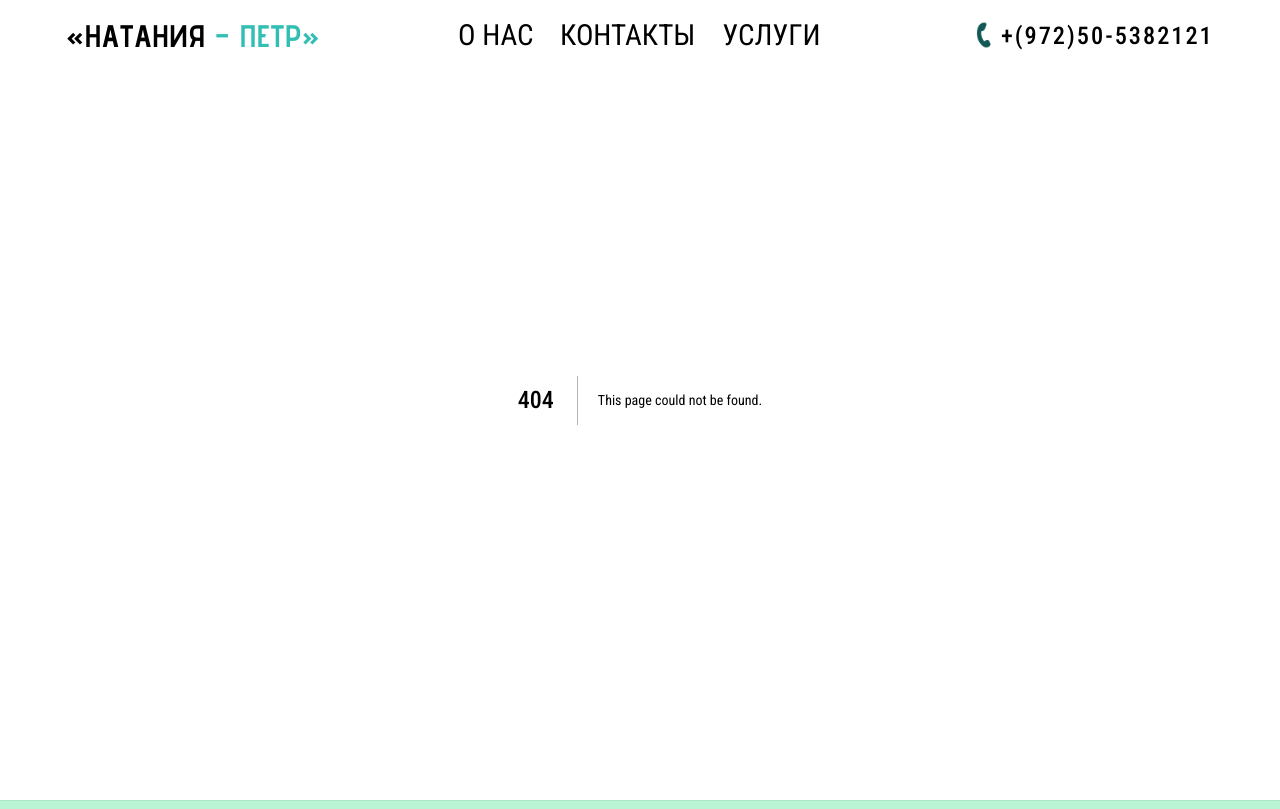
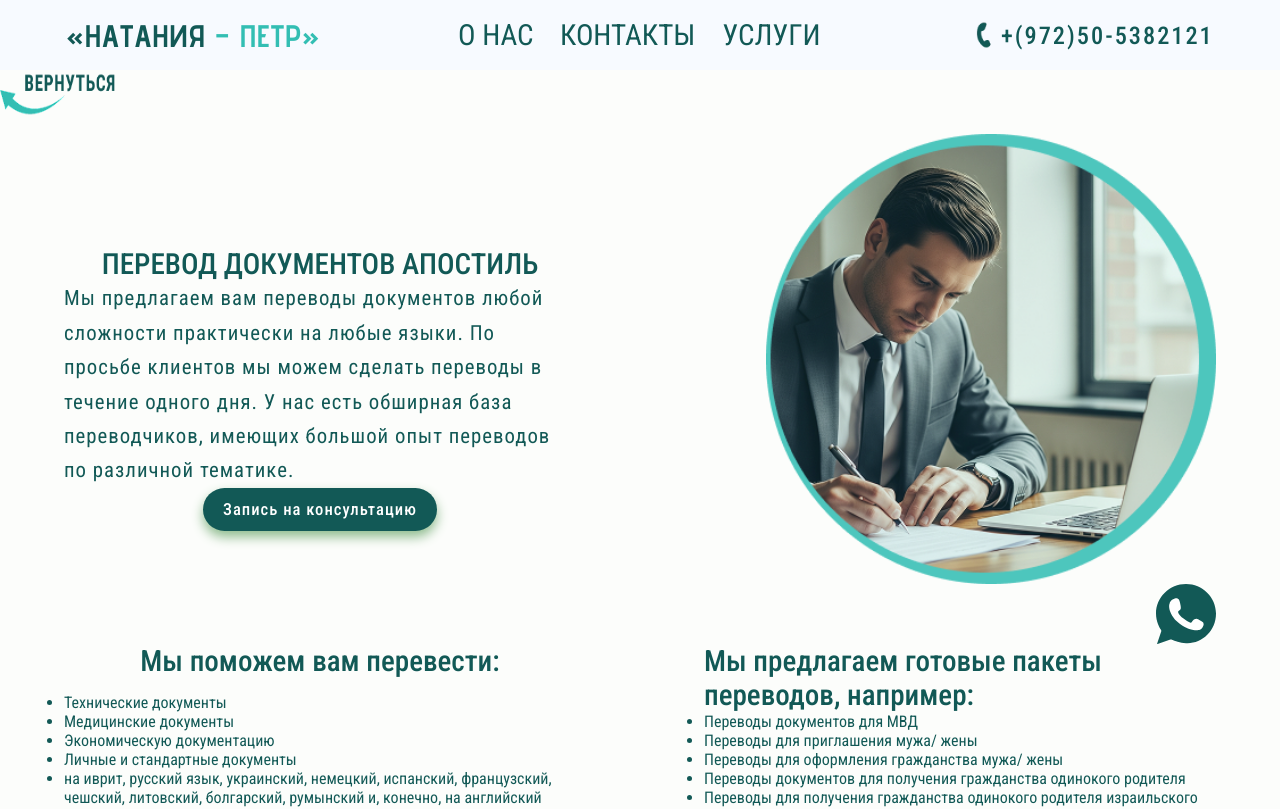
Before and after one commit to Vekshinskii/netaniapetr, a Next.js app: page /translate_docs_apostille in a window 1280 px wide. Before the commit this address had no page. Shown: the top 809 px of the page. Built offline with nearby package versions, Linux system fonts and the light colour scheme.

Commit message:
adding common components and apostille page with some css

```diff
--- /dev/null
+++ b/src/app/(routes)/translate_docs_apostille/page.module.css
@@ -0,0 +1,3 @@
+.tda_wrapper {
+    margin-top: 70px;
+}
--- /dev/null
+++ b/src/app/(routes)/translate_docs_apostille/page.tsx
@@ -0,0 +1,43 @@
+import BackButton from "@/app/components/commons/BackButton";
+import styles from "./page.module.css";
+import TopPageContent from "@/app/components/commons/TopPageContent";
+import DoubleColumn from "@/app/components/commons/DoubleColumn";
+
+const TranslateDocsApostille = () => {
+    const article = `   Мы предлагаем вам переводы документов любой сложности практически на любые языки.
+                        По просьбе клиентов мы можем сделать переводы в течение одного дня.
+                        У нас есть обширная база переводчиков, имеющих большой опыт переводов по различной тематике.`;
+    const article_one = [
+        "Технические документы",
+        "Медицинские документы",
+        "Экономическую документацию",
+        "Личные и стандартные документы",
+        "на иврит, русский язык, украинский, немецкий, испанский, французский, чешский, литовский, болгарский, румынский и, конечно, на английский язык.",
+        "Также переводим документы с иврита на различные языки.",
+        "У нас вы можете заказать срочные переводы."
+    ];
+    const article_two = [
+        "Переводы документов для МВД",
+        "Переводы для приглашения мужа/ жены",
+        "Переводы для оформления гражданства мужа/ жены",
+        "Переводы документов для получения гражданства одинокого родителя",
+        "Переводы для получения гражданства одинокого родителя израильского солдата",
+        "Переводы для оформления репатриации туристам, находящимся в Израиле",
+        "И многое другое"];
+    return (
+        <div className={styles.tda_wrapper}>
+            <BackButton />
+            <TopPageContent
+                title="ПЕРЕВОД ДОКУМЕНТОВ АПОСТИЛЬ"
+                article={article}
+                img_src="/images/translate_docs_apostille.png" />
+            <DoubleColumn
+                header_one="Мы поможем вам перевести:"
+                article_one={article_one}
+                header_two="Мы предлагаем готовые пакеты переводов, например:"
+                article_two={article_two} />
+        </div>
+    );
+}
+
+export default TranslateDocsApostille;
--- a/src/app/components/commons/BackButton.tsx
+++ b/src/app/components/commons/BackButton.tsx
@@ -4,10 +4,12 @@ import Link from "next/link";
 
 export default function BackButton() {
      return (
-        <Link href="/" className="order_consultation">
+        <Link href="/" >
             <Image
                 src="/images/back_button.png"
                 alt="back to main page"
+                width={150}
+                height={60}
             />
         </Link>
      );
--- a/src/app/components/commons/DoubleColumn.module.css
+++ b/src/app/components/commons/DoubleColumn.module.css
@@ -4,3 +4,11 @@
     justify-content: space-around;
     align-items: stretch;
 }
+
+.dbl_col {
+    display: flex;
+    flex-direction: column;
+    justify-content: space-between;
+    align-items: center;
+    width: 40vw;
+}
--- a/src/app/components/commons/DoubleColumn.tsx
+++ b/src/app/components/commons/DoubleColumn.tsx
@@ -0,0 +1,34 @@
+import styles from "./DoubleColumn.module.css";
+
+interface IDoubleColumn {
+    header_one: string;
+    header_two: string;
+    article_one: string[];
+    article_two: string[];
+}
+
+const DoubleColumn: React.FC<IDoubleColumn> = ({
+                                                    header_one,
+                                                    header_two,
+                                                    article_one,
+                                                    article_two
+                                                }) => {
+    return (
+        <div className={styles.dbl_col_wrapper}>
+            <div className={styles.dbl_col}>
+                <h2>{header_one}</h2>
+                <ul>
+                    {article_one.map((item, i) => <li key={i}>{item}</li>)}
+                </ul>
+            </div>
+            <div className={styles.dbl_col}>
+                <h2>{header_two}</h2>
+                <ul>
+                    {article_two.map((item, i) => <li key={i}>{item}</li>)}
+                </ul>
+            </div>
+        </div>
+    );
+}
+
+export default DoubleColumn;
--- /dev/null
+++ b/src/app/components/commons/TopPageContent.module.css
@@ -0,0 +1,22 @@
+.tpc_wrapper {
+    display: flex;
+    flex-direction: row;
+    justify-content: space-around;
+    align-items: center;
+}
+
+.tpc_article {
+    display: flex;
+    flex-direction: column;
+    justify-content: center;
+    align-items: center;
+    width: 40vw;
+}
+
+.tpc_image_wapp {
+    display: flex;
+    flex-direction: column;
+    justify-content: right;
+    align-items: end;
+    width: 40vw;
+}
--- /dev/null
+++ b/src/app/components/commons/TopPageContent.tsx
@@ -0,0 +1,37 @@
+import styles from "./TopPageContent.module.css";
+import Image from "next/image";
+import WhatsappButton from "./WhatsappButton";
+import ConsultButton from "./ConsultButton";
+
+interface ITopPageContent {
+    title: string;
+    article: string;
+    img_src: string;
+}
+
+const TopPageContent: React.FC<ITopPageContent> = ({
+                                                    title,
+                                                    article,
+                                                    img_src
+                                                }) => {
+    return (
+        <div className={styles.tpc_wrapper}>
+            <div className={styles.tpc_article}>
+                <h2>{title}</h2>
+                <p>{article}</p>
+                <ConsultButton />
+            </div>
+            <div className={styles.tpc_image_wapp}>
+                <Image
+                    src={img_src}
+                    alt="article image"
+                    width={450}
+                    height={450}
+                />
+                <WhatsappButton />
+            </div>
+        </div>
+    );
+}
+
+export default TopPageContent;
```
Also changed, not shown: public/images/translate_docs_apostille.png (added).
